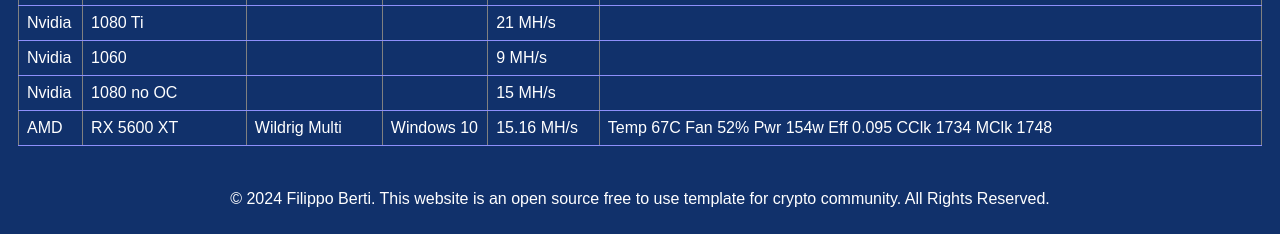
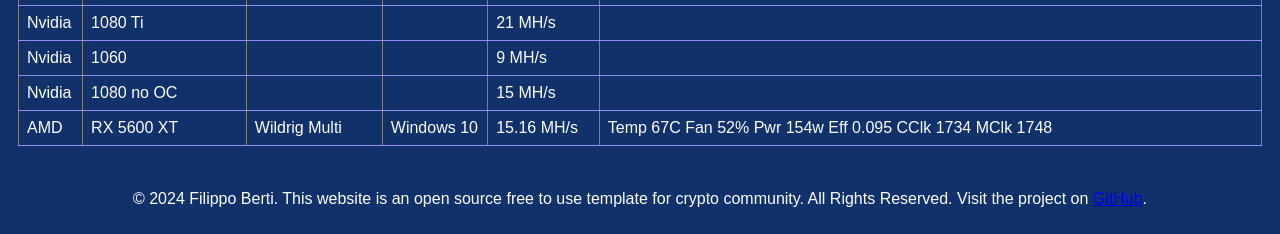
Before and after one commit to filippoberti2020/crypto-benchmark, a Flask app: page / in a window 1280 px wide. Shown: the part 3355-3589 px from the top of the page. Run offline with Flask 3, Linux system fonts and the light colour scheme.

Commit message:
Update index.html

```diff
--- a/templates/index.html
+++ b/templates/index.html
@@ -5,6 +5,8 @@
     <meta name="viewport" content="width=device-width, initial-scale=1.0">
     <title>ProgPowZ Benchmark - Zano</title>
     <meta name="description" content="Benchmark results of ProgPowZ mining from Zano coin crypto community">
+    <meta name="keywords" content="Benchmark, Crypto, Mining, Zano, ProgPowZ">
+    <meta name="author" content="Filippo Berti">
     <link rel="stylesheet" href='/static/main.css' />
 </head>
 <body>
@@ -36,7 +38,9 @@
     </div>
 
     <div class="footer">
-        <p>© 2024 Filippo Berti. This website is an open source free to use template for crypto community. All Rights Reserved.</p>
+    <p>© 2024 Filippo Berti. This website is an open source free to use template for crypto community. All Rights Reserved. Visit the project on <a href="https://github.com/filippoberti2020/crypto-benchmark">GitHub</a>.</p>
     </div>
+
+
 </body>
 </html>
```
